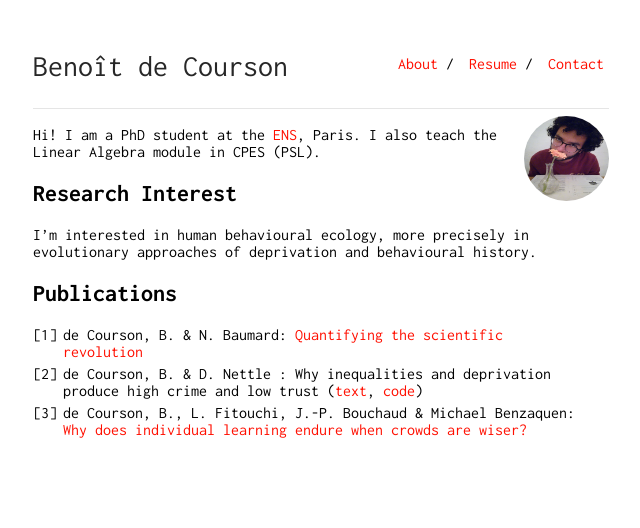
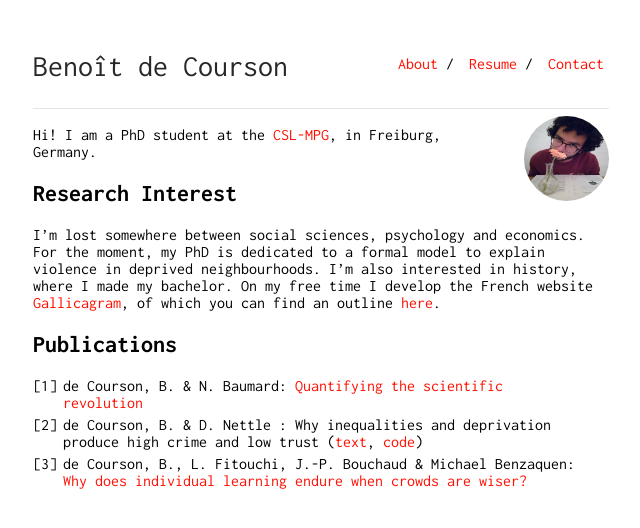
Before and after one commit to regicid/regicid.github.io, a Jekyll site: the page built from index.md, in a window 1280 px wide. Shown: the top 528 px of the page, without its empty margins (319-959 px from the left). Built offline with Jekyll 4.4.1, drawn with Linux system fonts in a browser that asks for light colours.

Commit message:
Update index.md

```diff
--- a/index.md
+++ b/index.md
@@ -4,11 +4,10 @@ layout: default
 
 <img class="profile-picture" src="picture.jpg" width="400">
 
-Hi! I am a PhD student at the [ENS](http://www.ens.fr), Paris. I also teach the Linear Algebra module in CPES (PSL).
+Hi! I am a PhD student at the [CSL-MPG](csl.mpg.de), in Freiburg, Germany.
 
 ## Research Interest
-I'm interested in human behavioural ecology, more precisely in evolutionary approaches of deprivation and behavioural history.
-
+I'm lost somewhere between social sciences, psychology and economics. For the moment, my PhD is dedicated to a formal model to explain violence in deprived neighbourhoods. I'm also interested in history, where I made my bachelor. On my free time I develop the French website [Gallicagram](https://shiny.ens-paris-saclay.fr/app/gallicagram), of which you can find an outline [here](https://odhn.ens.psl.eu/newsroom/gallicagram-un-outil-de-lexicometrie-pour-la-recherche).
 ## Publications
 
 1. de Courson, B. & N. Baumard: [Quantifying the scientific revolution](https://osf.io/preprints/socarxiv/9ex8q)
```
